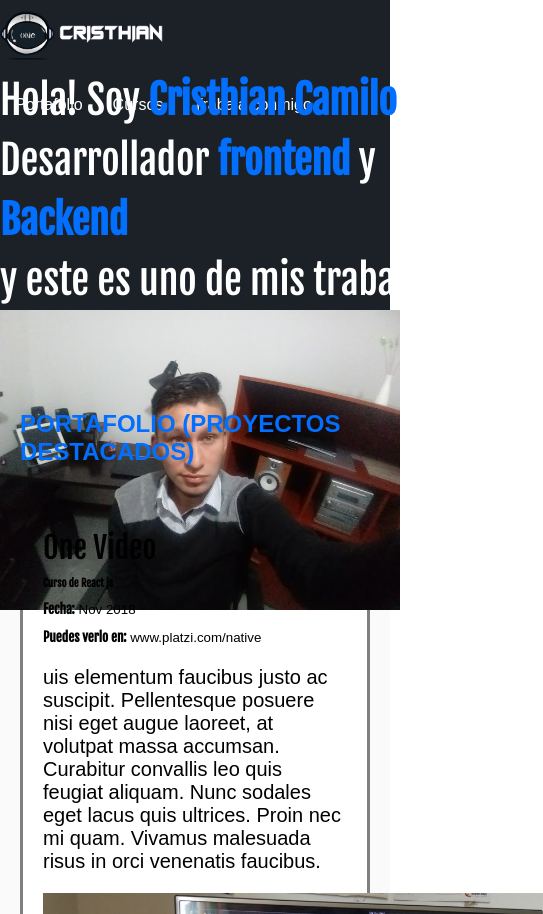
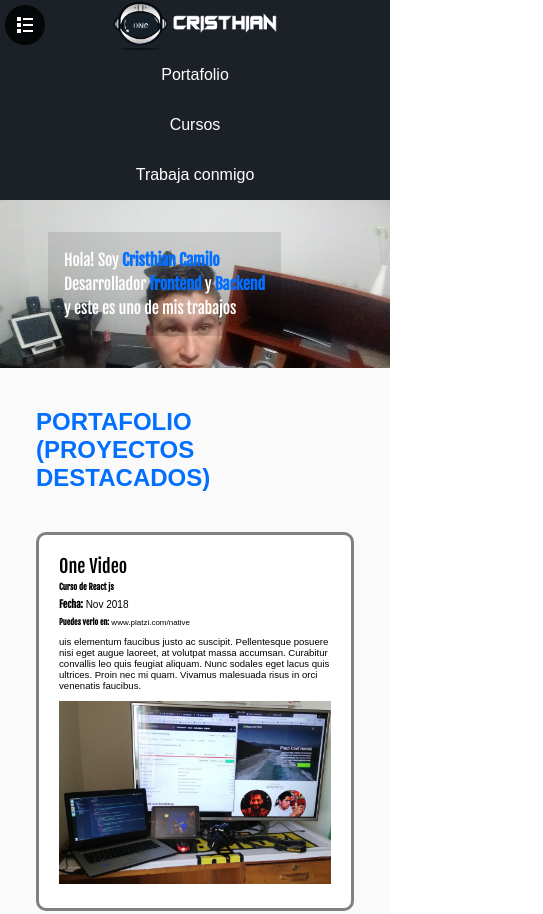
Before and after one commit to iamcamiloperez/portafolio-web, a plain HTML site: page index.html in a window 390 px wide. Shown: the top 914 px of the page, 543 px wide, since content can reach past the window. Drawn offline with Linux system fonts and the light colour scheme.

Commit message:
Diseño responsivo para el proyecto

```diff
--- a/css/estilos.css
+++ b/css/estilos.css
@@ -1,3 +1,34 @@
+@font-face {
+  font-family: 'icomoon';
+  src:  url('../fonts/icomoon.eot?t6lriq');
+  src:  url('../fonts/icomoon.eot?t6lriq#iefix') format('embedded-opentype'),
+    url('../fonts/icomoon.ttf?t6lriq') format('truetype'),
+    url('../fonts/icomoon.woff?t6lriq') format('woff'),
+    url('../fonts/icomoon.svg?t6lriq#icomoon') format('svg');
+  font-weight: normal;
+  font-style: normal;
+}
+
+[class^="icon-"], [class*=" icon-"] {
+  /* use !important to prevent issues with browser extensions that change fonts */
+  font-family: 'icomoon' !important;
+  speak: none;
+  font-style: normal;
+  font-weight: normal;
+  font-variant: normal;
+  text-transform: none;
+  line-height: 1;
+
+  /* Better Font Rendering =========== */
+  -webkit-font-smoothing: antialiased;
+  -moz-osx-font-smoothing: grayscale;
+}
+
+.icon-menu:before {
+  content: "\e9ba";
+}
+
+
 /* celeste: #026FFF; */
 /* gris oscuro: #1d252c; */
 /* gris claro: #fafafa; */
@@ -15,6 +46,22 @@ body{
   justify-content: space-between;
   height: 70px;
   align-items: center;
+}
+
+.burger-button{
+  width: 40px;
+  height: 40px;
+  border-radius: 50%;
+  background-color: rgba(0,0,1,.8);
+  display: block;
+  line-height: 40px;
+  text-align: center;
+  position: fixed;
+  z-index: 3;
+  left: 5px;
+  top:5px;
+  color: white;
+  display: none;
 }
 
 .menu{
@@ -82,7 +129,6 @@ h3{
 }
 
 .hero{
-  height: 300px;
   background-color: #1b2127;
   /* background-image: url('../images/hero.jpg');
   background-size: 400px 300px;/*ancho - alto*/
@@ -137,7 +183,7 @@ h3{
 }
 
 .project-details{
-  width: 500px;
+  width: 50%;
 }
 
 .project strong{
@@ -145,7 +191,11 @@ h3{
 }
 
 .project-imageContainer{
-  width: 500px;
+  width: 50%;
+}
+
+.project-imageContainer img{
+  max-width: 100%;
 }
 
 .course-list-title-wrapper{
@@ -166,8 +216,8 @@ h3{
 }
 
 .course{
-  margin: 10px;
-  width: 480px;
+  margin: 1%;
+  width: 48%;
   flex-shrink: 0;
   border-radius: 10px;
   overflow: hidden;
@@ -175,7 +225,7 @@ h3{
 }
 
 .course-imageContainer{
-  width: 480px;
+  width: 100%;
 }
 
 .course-imageContainer img{
@@ -213,6 +263,7 @@ h3{
   align-items: center;
   justify-content: space-between;
   flex-wrap: wrap;
+  padding: 10px;
 }
 
 .form-email input{
@@ -289,6 +340,7 @@ h3{
 
 .container{
   max-width: 1000px;
+  flex:1;
   margin: 0 auto;
   display: inherit;
   justify-content: inherit;
@@ -297,18 +349,166 @@ h3{
   flex-wrap: inherit;
 }
 
-@media screen and (max-width: 1024){
+@media screen and (max-width: 1024px){
+  .container{
+    padding: 0 1em;
+  }
+
+  .hero{
+    height: auto;
+    position: relative;
+    overflow: hidden;;
+    padding: 2em;
+  }
+
+  .hero .container h1{
+    font-size: 2em;
+    z-index: 2;
+    background: rgba(0,0,0,0.1);
+    padding: 1em 1em 1em 1em;
+    width: auto;
+  }
+
+  .hero-img{
+    position: absolute;
+    z-index: 1;
+    left: 0;
+    right: 0;
+    top: 0;
+    bottom: 0;
+    width: 100%;
+  }
+
 
 }
 
 @media screen and (max-width:768px){
 
-}
+  .burger-button{
+    display: block;
+  }
 
-@media screen and (max-width: 480){
+  .header{
+    display: block;
+    height: auto;
+  }
+  .header ul{
+    display: block;
+  }
+  .header ul li{
+    height: 50px;
+  }
+
+  .link{
+    justify-content: center;
+  }
+
+  .header .logo{
+    justify-content: center;
+  }
+
+  .project{
+    display: block;
+  }
+
+  .project-details{
+    width: auto;
+    font-size: 16px;
+  }
+
+  .project-title{
+    font-size: 1.5em;
+    margin-bottom: .3em;
+  }
+
+  .project-course{
+    font-size: .7em;
+  }
+
+  .project-date{
+    font-size: 1em;
+  }
+
+  .project-url{
+    font-size: .8em;
+  }
+
+  .project-description{
+    font-size: .8em;
+  }
+
+  .project-course, .project-date, .project-url{
+    margin:.4em 0;
+  }
+
+  .project-imageContainer{
+    width: auto;
+    text-align: center;
+    display: block;
+  }
+
+  .course{
+    width: auto;
+    flex-shrink: 1;
+  }
+
+  .contact{
+    height: auto;
+    padding: 1em 0;
+    display: block;
+    text-align: center;
+  }
+
+  .contact button{
+    margin: 1em auto;
+  }
+
+  .contact .form-email input{
+    width: 60%;
+    max-width: 300px;
+  }
+
+  .social-link{
+    width: 2em;
+    height: 2em;
+    background-size: 2em;
+  }
+
+  .footer{
+    display: block;
+    text-align: center;
+    border: 1px solid transparent;
+  }
 
 }
 
-@media screen and (max-width: 320){
+@media screen and (max-width: 480px){
+  .hero .container h1{
+    font-size: 1em;
+    background: rgba(0,0,0,0.1);
+  }
+
+  .project-details{
+    width: auto;
+    font-size: 12px;
+  }
+
+  .course-detail{
+    margin: -2em .5em .5em;
+    padding: 1em;
+  }
 
 }
+
+@media screen and (max-width: 320px){
+  .hero .container h1{
+    font-size: 1.2em;
+    background: rgba(0,0,0,.5);
+    padding: 1em 1em 1em 0;
+    width: auto;
+  }
+
+  .hero{
+    padding: 2em 1em;
+  }
+}
--- a/index.html
+++ b/index.html
@@ -10,6 +10,7 @@
     <meta name="viewport" content="width=device-width, initial-scale=1">
   </head>
   <body>
+    <i class="icon-menu burger-button"></i>
     <header class="header">
       <div class="container">
         <figure class="logo">
@@ -53,7 +54,7 @@
             <p class="project-description">uis elementum faucibus justo ac suscipit. Pellentesque posuere nisi eget augue laoreet, at volutpat massa accumsan. Curabitur convallis leo quis feugiat aliquam. Nunc sodales eget lacus quis ultrices. Proin nec mi quam. Vivamus malesuada risus in orci venenatis faucibus.</p>
           </div>
           <figure class="project-imageContainer">
-            <img class="project-image" src="images/trabajo1.jpg" alt="trabajo1" width="500">
+            <img class="project-image" src="images/trabajo1.jpg" alt="trabajo1">
           </figure>
         </article>
         <article class="project">
@@ -65,11 +66,14 @@
             <p class="project-description">uis elementum faucibus justo ac suscipit. Pellentesque posuere nisi eget augue laoreet, at volutpat massa accumsan. Curabitur convallis leo quis feugiat aliquam. Nunc sodales eget lacus quis ultrices. Proin nec mi quam. Vivamus malesuada risus in orci venenatis faucibus.</p>
           </div>
           <figure class="project-imageContainer">
-            <img class="project-image" src="images/trabajo1.jpg" alt="trabajo1" width="500">
+            <img class="project-image" src="images/trabajo1.jpg" alt="trabajo1">
           </figure>
         </article>
       </div>
     </section>
+    <video src=""/>
+
+    </video>
     <div class="course-list-title-wrapper">
       <div class="container">
         <h2 class="course-list-title">Algunos cursos que he realizado</h2>
```
Also changed, not shown: fonts/icomoon.ttf (added), fonts/icomoon.woff (added), 2 other files.
